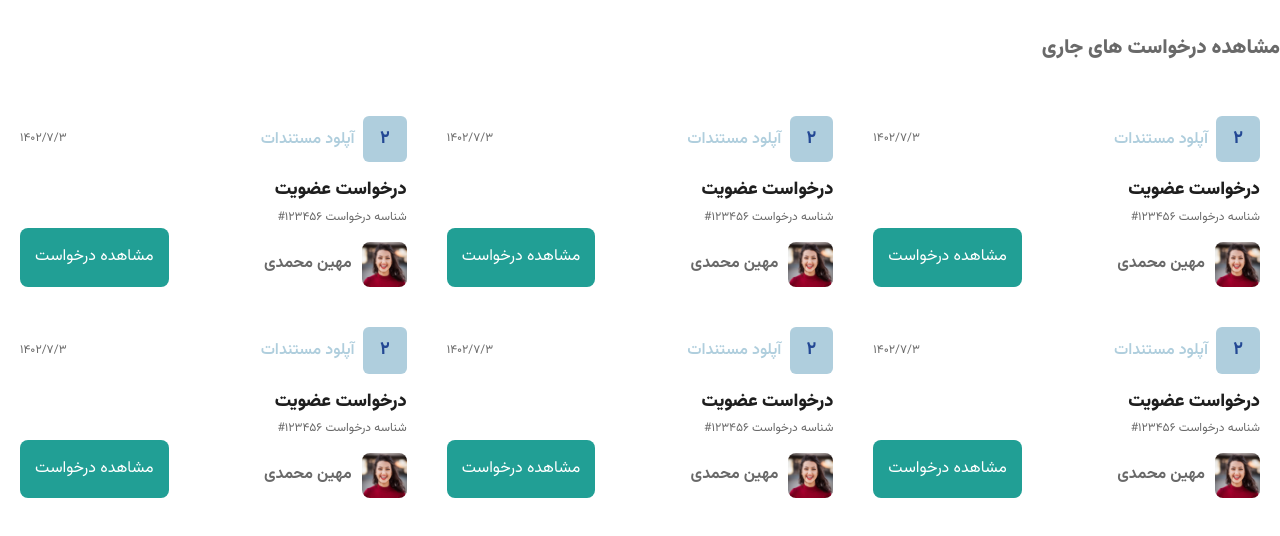
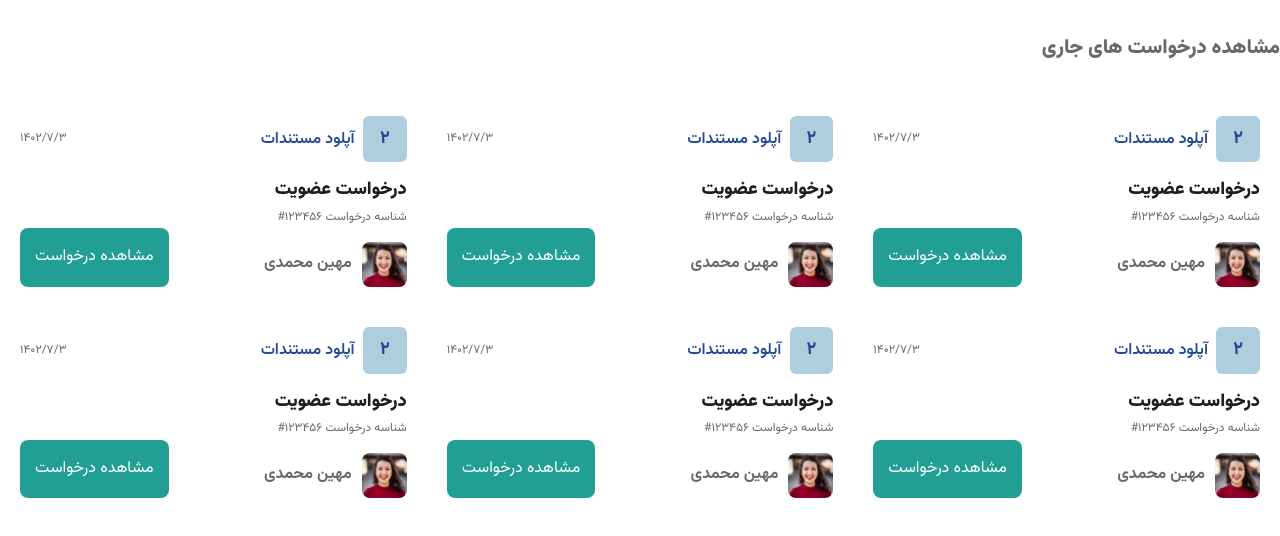
Before and after one commit to amin-hoseinpour/bootcamp-task1, a plain HTML site: page index.html in a window 1280 px wide. Drawn offline with Linux system fonts and the light colour scheme.

Commit message:
change color of text mostanadat

```diff
--- a/css/style.css
+++ b/css/style.css
@@ -137,7 +137,7 @@ h2 {
 }
 
 .card__header__upload__text {
-  color: var(--color-secondary-light);
+  color: var(--color-secondary-dark);
   font-size: 1.6rem;
   font-weight: 600;
   margin-right: 0.5rem;
```
